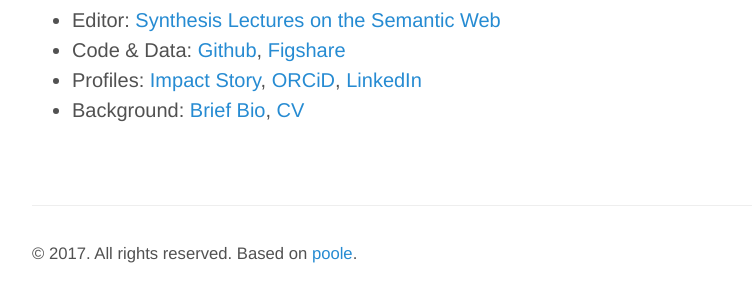
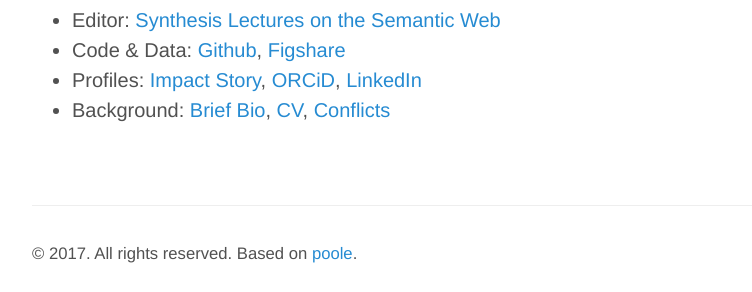
Before and after one commit to pgroth/pgroth.github.com, a Jekyll site: the page built from index.md, in a window 1280 px wide. Shown: the part 336-628 px from the top of the page, without its empty margins (248-1000 px from the left). Built offline with Jekyll 4.4.1, drawn with Linux system fonts in a browser that asks for light colours.

Commit message:
updated with conflicts of interest page

```diff
--- a/index.md
+++ b/index.md
@@ -12,4 +12,4 @@ I research the integration and use of diverse contextualized information with a
 * Editor: [Synthesis Lectures on the Semantic Web](http://www.morganclaypool.com/toc/wbe.1/1/1)
 * Code & Data: [Github](https://github.com/pgroth), [Figshare](http://figshare.com/authors/Paul_Groth/99315)
 * Profiles: [Impact Story](https://impactstory.org/u/0000-0003-0183-6910), [ORCiD](http://orcid.org/0000-0003-0183-6910), [LinkedIn](https://www.linkedin.com/in/pgroth)
-* Background: [Brief Bio](bio), [CV](cv.pdf)
+* Background: [Brief Bio](bio), [CV](cv.pdf), [Conflicts](Conflicts)
```
